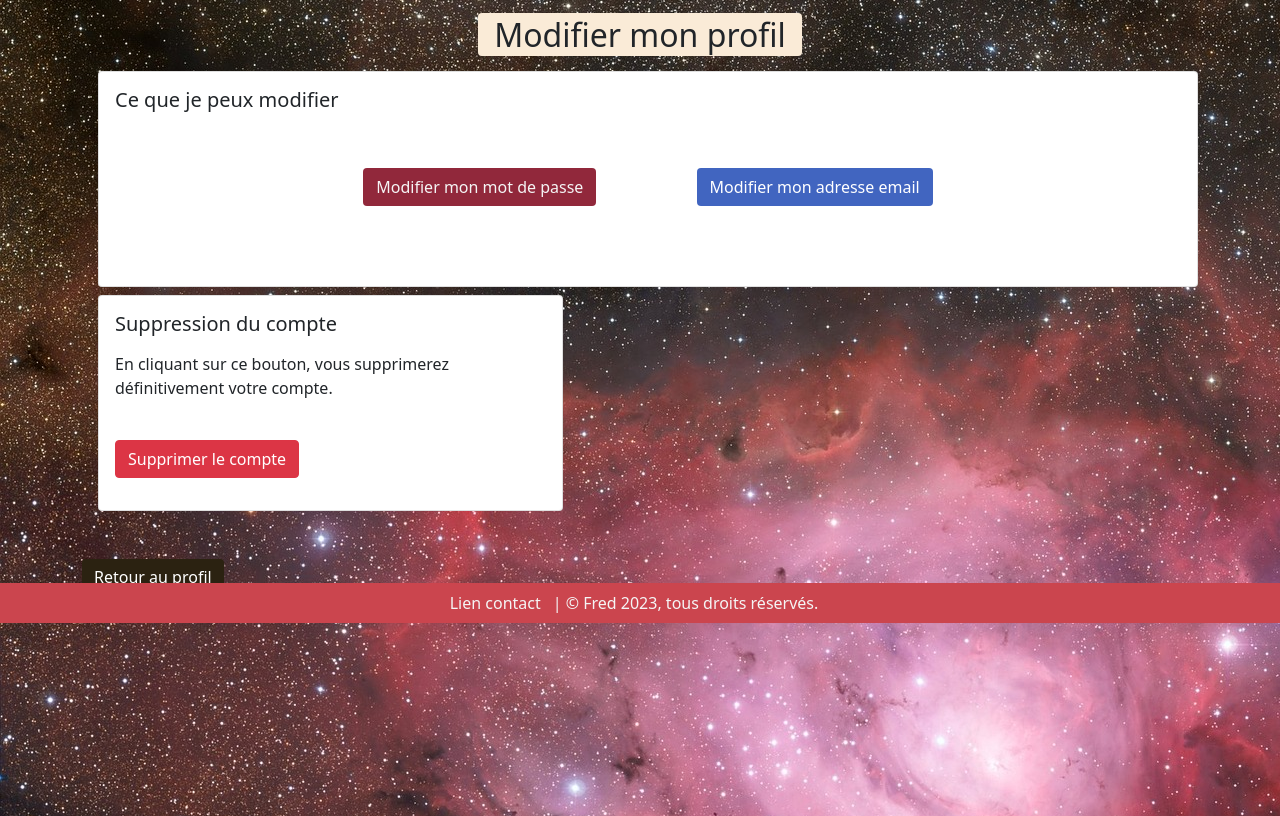
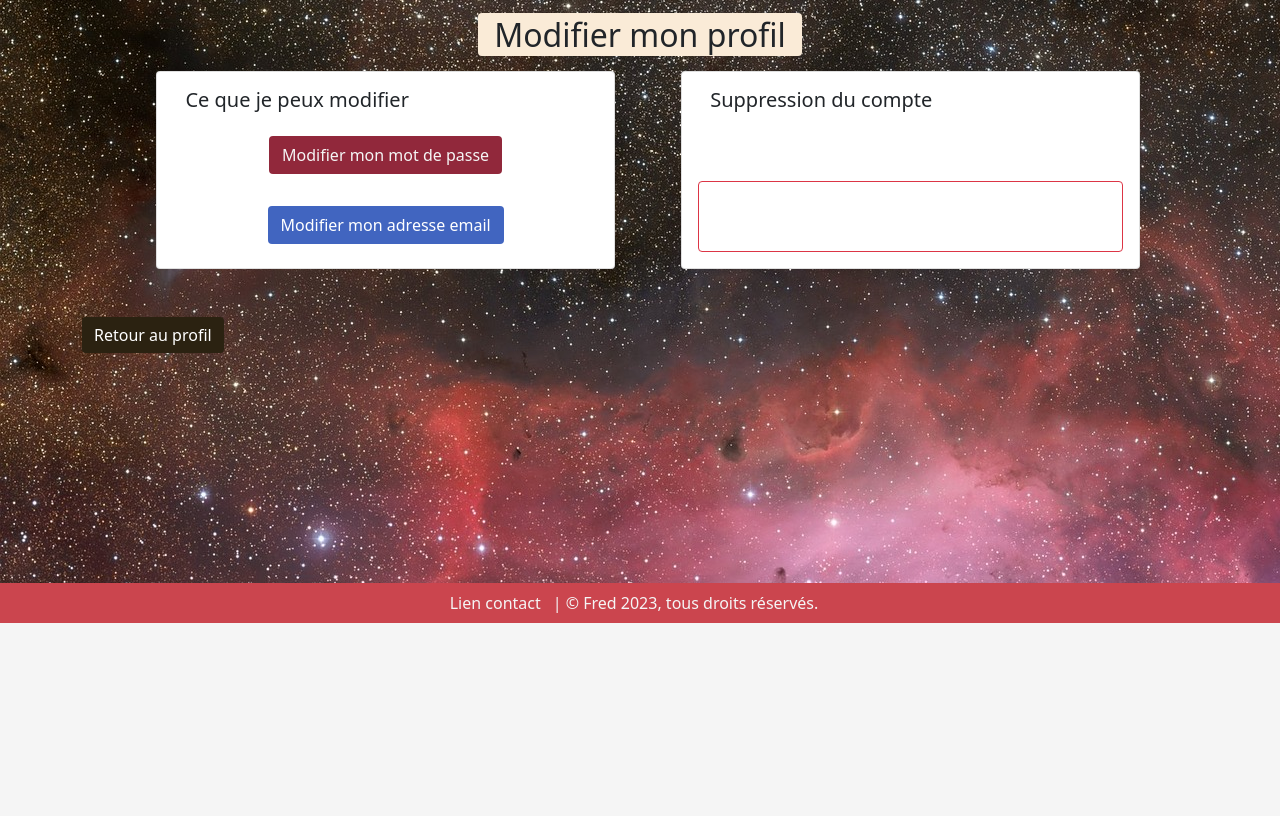
Before and after one commit to Fred-Cypher/reseau, a Symfony app: template templates/profile/edit.html.twig in a window 1280 px wide. Shown: the part 177-993 px from the top of the page. After the commit the page ends 800 px from the top, so only its background shows below. Run offline with Twig, Linux system fonts and the light colour scheme; the template is opened without the code that fills it, so the values that code supplies are empty; some libraries are stand-ins or nearby versions.

Commit message:
🚧 Début de suppression d'un utilisateur par lui-même

```diff
--- a/src/Controller/ProfileController.php
+++ b/src/Controller/ProfileController.php
@@ -118,7 +118,7 @@ class ProfileController extends AbstractController
     }
 
     //Suppression du compte d'un utilisateur
-    #[Route('/delete/{id}', name: 'app_user_delete', methods: ['POST'])]
+    #[Route('/delete/{id}', name: 'user_delete', methods: ['POST'])]
     public function deleteUser(Request $request, Users $user, UsersRepository $usersRepository): Response
     {
         if($this->isCsrfTokenValid('delete'.$user->getId(), $request->request->get('_token'))){
--- a/src/Entity/Users.php
+++ b/src/Entity/Users.php
@@ -73,8 +73,6 @@ class Users implements UserInterface, PasswordAuthenticatedUserInterface
     private Collection $commentsArticles;
 
     public $user;
-
-
 
     public function __construct($user)
     {
--- a/templates/profile/_delete_form.html.twig
+++ b/templates/profile/_delete_form.html.twig
@@ -1,4 +1,4 @@
-<form method="post" action="{{ path('user_app_user_delete', {'id': user.id}) }}" onsubmit="return confirm('Êtes-vous sur de vouloir supprimer votre compte ?);">
-    <input type="hidden" name="_token" value="{{ csrf_token('delete') ~ user.id }}">
-    <button class="btn btn-danger">Supprimer le compte {{ user.nickname }}</button>
-</form>
+{% if app.user %}
+    Fonctionnalité en cours de développement. <br>
+    En attendant, contacter un Administrateur pour désactiver votre compte.
+{% endif %}
--- a/templates/profile/edit.html.twig
+++ b/templates/profile/edit.html.twig
@@ -5,21 +5,20 @@
 {% block body %}
     {% include '_parts/_forumHeader.html.twig' %}
 
-    <main class="container h-100">
+    <main class="container h-75">
         <div class="mt-3 text-center">
             <span class="backgroundTitle h2 px-3 rounded">Modifier mon profil</span>
         </div>
 
-        <section class="mt-3">
-            <div class="card ms-3">
-                <div class="card-body">
-                    <p class="card-title h5">Ce que je peux modifier</p>
+        <section class="row m-2 d-flex justify-content-evenly">
+            <div class="card col-md-5 ms-3 mt-2">
+                <div class="card-body d-flex row">
+                    <p class="card-title h5 mb-3">Ce que je peux modifier</p>
                     <p class="card-text text-center">
-                        <a href="{{ path('profile_edit_password', {id: app.user.id } )}}" class="btn btnSend m-5">Modifier mon mot de passe</a>
-                        <a href="{{ path('profile_edit_email', {id: app.user.id } )}}" class="btn btnMail m-5">Modifier mon adresse email</a>
+                        <a href="{{ path('profile_edit_password', {id: app.user.id } )}}" class="btn btnSend m-2">Modifier mon mot de passe</a>
                     </p>
-                    <p class="card-text">
-
+                    <p class="card-text text-center">
+                        <a href="{{ path('profile_edit_email', {id: app.user.id } )}}" class="btn btnMail m-2">Modifier mon adresse email</a>
                     </p>
                 </div>
             </div>
@@ -27,9 +26,13 @@
             <div class="card col-md-5 ms-3 mt-2">
                 <div class="card-body d-flex row">
                     <p class="card-title h5 mb-3">Suppression du compte</p>
-                    <p class="card-text">
+                    <!--<p class="card-text">
                         En cliquant sur ce bouton, vous supprimerez définitivement votre compte.
-                    <p class="card-text text-center d-flex align-items-end justify-content-center mt-2">
+                    </p>-->
+                    <!--<p class="card-text text-center d-flex align-items-end justify-content-center mt-2">
+                        {{ include('profile/_delete_form.html.twig') }}
+                    </p>-->
+                    <p class="card-text text-center align-items-center justify-content-center border border-danger rounded pt-3">
                         {{ include('profile/_delete_form.html.twig') }}
                     </p>
                 </div>
```
